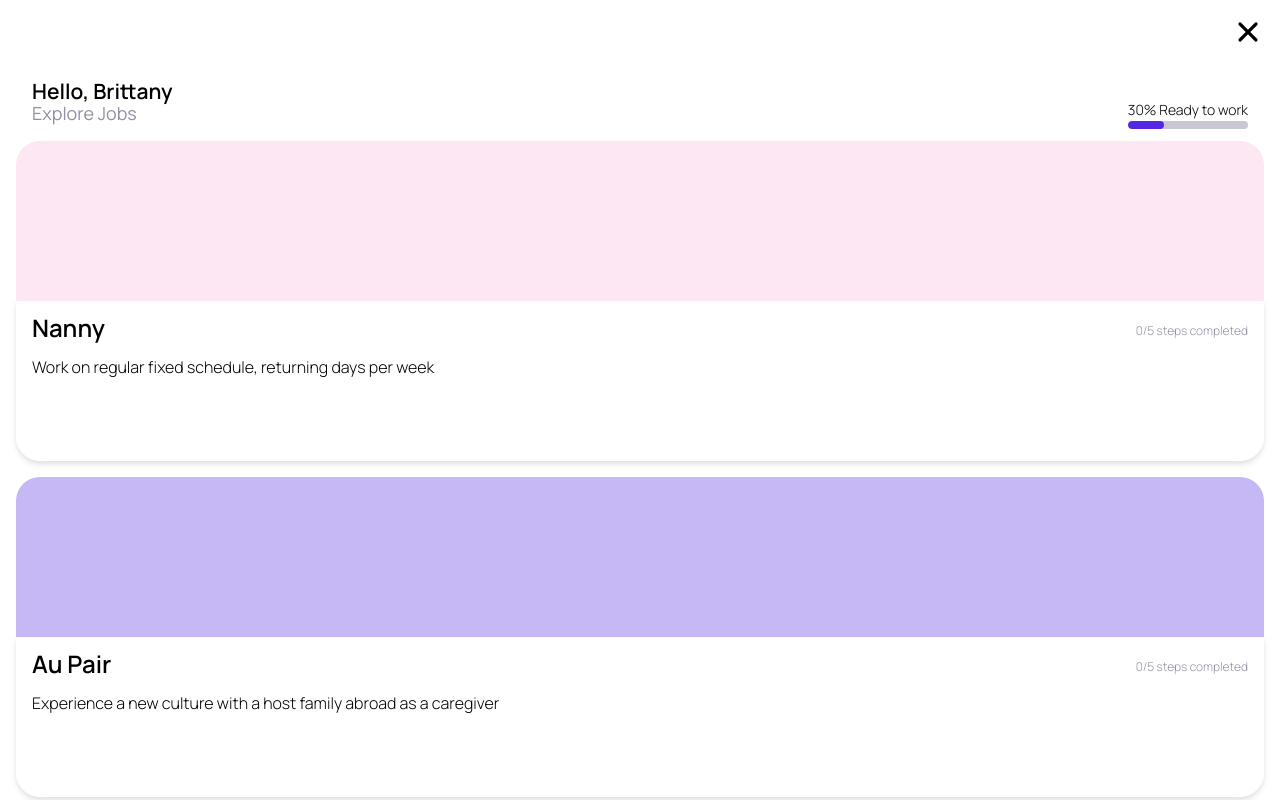
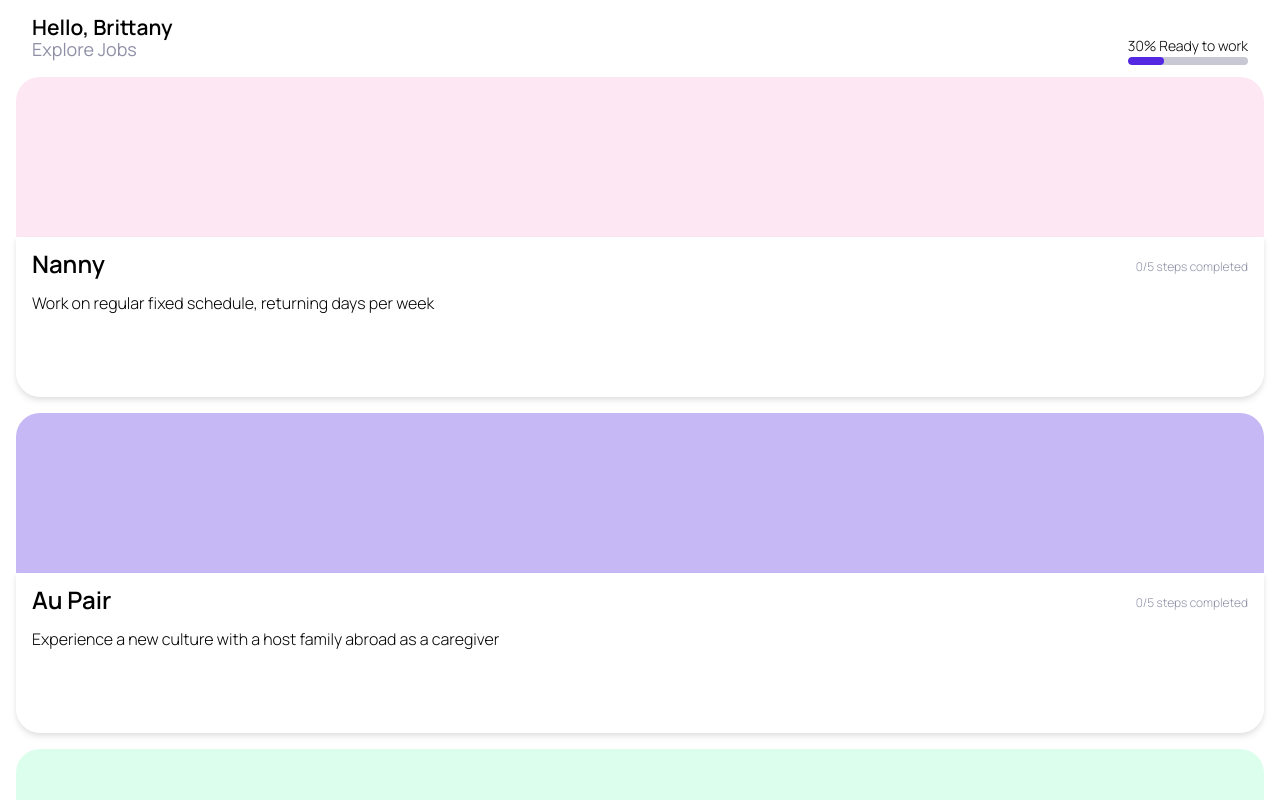
Before and after one commit to andres-codigo/nanny-nina, a Vue app: page /childminder-and-nanny in a window 1280 px wide. Shown: the top 800 px of the page. Built offline with nearby package versions, Linux system fonts and the light colour scheme.

Commit message:
[page] removed header with close icon from Home page (childminder & nanny) as for devs not as part of actual desing

```diff
--- a/src/pages/02-worker/childminder-and-nanny/pages/Home01.vue
+++ b/src/pages/02-worker/childminder-and-nanny/pages/Home01.vue
@@ -1,10 +1,5 @@
 <template>
 	<div class="w-full h-screen">
-		<header>
-			<div class="h-16 pt-4 px-4">
-				<router-link to="/dashboard" class="float-right"><XIcon class="w-8 h-8" aria-hidden="true" /></router-link>
-			</div>
-		</header>
 		<main>
 			<div class="min-h-full flex flex-col mx-4">
 				<UserProgress />
```
